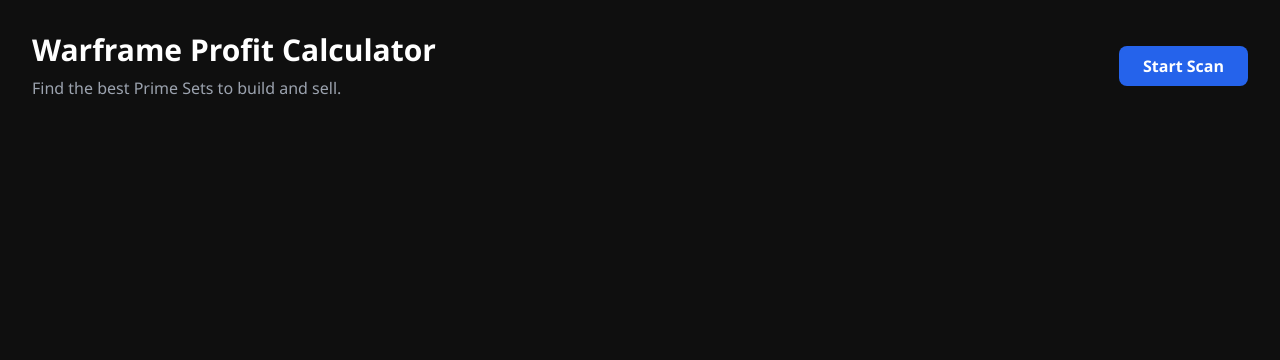
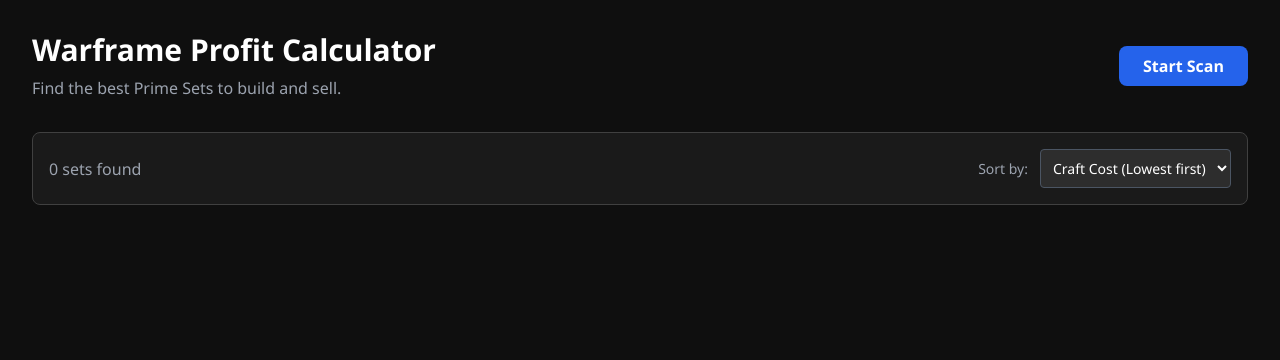
Before and after one commit to qruk1995/warframeliczy, a Flask app: page / in a window 1280 px wide. Shown: the top 360 px of the page. Run offline with Flask 3, Linux system fonts and the light colour scheme; some libraries are stand-ins or nearby versions.

Commit message:
Update index.html

```diff
--- a/templates/index.html
+++ b/templates/index.html
@@ -1,5 +1,6 @@
 <!DOCTYPE html>
 <html lang="en" class="dark">
+
 <head>
     <meta charset="UTF-8">
     <meta name="viewport" content="width=device-width, initial-scale=1.0">
@@ -27,25 +28,30 @@
             color: #e0e0e0;
             font-family: 'Segoe UI', Tahoma, Geneva, Verdana, sans-serif;
         }
+
         .wm-card {
             background-color: #1a1a1a;
             border: 1px solid #333;
             transition: transform 0.2s;
         }
+
         .wm-card:hover {
             transform: translateY(-2px);
             border-color: #666;
         }
+
         .platinum-icon {
             display: inline-block;
             width: 16px;
             height: 16px;
-            background-color: #d1d5db; /* Placeholder for plat icon color */
+            background-color: #d1d5db;
+            /* Placeholder for plat icon color */
             border-radius: 50%;
             margin-right: 4px;
         }
     </style>
 </head>
+
 <body class="min-h-screen p-8">
     <div class="max-w-7xl mx-auto">
         <header class="mb-8 flex justify-between items-center">
@@ -53,11 +59,28 @@
                 <h1 class="text-3xl font-bold text-white mb-2">Warframe Profit Calculator</h1>
                 <p class="text-gray-400">Find the best Prime Sets to build and sell.</p>
             </div>
-            <button onclick="startScan()" id="scanBtn" class="bg-blue-600 hover:bg-blue-700 text-white font-bold py-2 px-6 rounded-lg transition-colors flex items-center">
+            <button onclick="startScan()" id="scanBtn"
+                class="bg-blue-600 hover:bg-blue-700 text-white font-bold py-2 px-6 rounded-lg transition-colors flex items-center">
                 <span id="btnText">Start Scan</span>
-                <div id="spinner" class="hidden ml-2 w-4 h-4 border-2 border-white border-t-transparent rounded-full animate-spin"></div>
+                <div id="spinner"
+                    class="hidden ml-2 w-4 h-4 border-2 border-white border-t-transparent rounded-full animate-spin">
+                </div>
             </button>
         </header>
+
+        <div class="mb-6 flex justify-between items-center bg-gray-900 p-4 rounded-lg border border-gray-700">
+            <span class="text-gray-400 font-medium" id="resultsCount">0 sets found</span>
+            <div class="flex items-center space-x-3">
+                <label for="sortSelect" class="text-gray-400 text-sm">Sort by:</label>
+                <select id="sortSelect" onchange="applySorting()"
+                    class="bg-gray-800 text-white text-sm rounded border border-gray-600 focus:ring-blue-500 focus:border-blue-500 block p-2">
+                    <option value="cost_asc">Craft Cost (Lowest first)</option>
+                    <option value="profit_desc">Profit (Highest first)</option>
+                    <option value="set_price_desc">Set Price (Highest first)</option>
+                    <option value="trades_asc">Trades (Lowest first)</option>
+                </select>
+            </div>
+        </div>
 
         <div id="results" class="grid grid-cols-1 md:grid-cols-2 lg:grid-cols-3 gap-6">
             <!-- Results will be injected here -->
@@ -66,6 +89,7 @@
 
     <script>
         let pollInterval;
+        let allResults = [];
 
         async function startScan() {
             const btn = document.getElementById('scanBtn');
@@ -96,7 +120,10 @@
                 const response = await fetch('/api/results');
                 const data = await response.json();
 
-                renderResults(data.results);
+                if (data.results) {
+                    allResults = data.results;
+                    applySorting();
+                }
 
                 if (data.status === 'idle') {
                     clearInterval(pollInterval);
@@ -117,14 +144,46 @@
             spinner.classList.add('hidden');
         }
 
+        function applySorting() {
+            if (!allResults || allResults.length === 0) {
+                renderResults([]);
+                return;
+            }
+
+            const sortType = document.getElementById('sortSelect').value;
+
+            // Create a copy to sort
+            let sortedResults = [...allResults];
+
+            sortedResults.sort((a, b) => {
+                switch (sortType) {
+                    case 'cost_asc':
+                        return a.cost - b.cost;
+                    case 'profit_desc':
+                        return b.profit - a.profit;
+                    case 'set_price_desc':
+                        return b.set_price - a.set_price;
+                    case 'trades_asc':
+                        return a.trades - b.trades;
+                    default:
+                        return 0; // fallback
+                }
+            });
+
+            renderResults(sortedResults);
+        }
+
         function renderResults(results) {
             const container = document.getElementById('results');
+            const resultsCount = document.getElementById('resultsCount');
+
+            resultsCount.textContent = `${results ? results.length : 0} sets found`;
 
             if (!results || results.length === 0) {
                 // Don't clear if we are just starting and have no results yet,
                 // unless it's finished and really empty (handled by checkResults logic usually)
-                if(!container.hasChildNodes()) {
-                     container.innerHTML = '<p class="text-gray-500 col-span-full text-center">No results found yet. Start a scan!</p>';
+                if (!container.hasChildNodes()) {
+                    container.innerHTML = '<p class="text-gray-500 col-span-full text-center">No results found yet. Start a scan!</p>';
                 }
                 return;
             }
@@ -138,14 +197,18 @@
                         </div>
                     </div>
 
-                    <div class="grid grid-cols-2 gap-4 mb-4 text-sm">
+                    <div class="grid grid-cols-3 gap-2 mb-4 text-sm text-center">
                         <div class="bg-gray-800 p-2 rounded">
-                            <span class="text-gray-500 block">Set Price</span>
+                            <span class="text-gray-500 block text-xs uppercase">Set Price</span>
                             <span class="text-white font-medium">${item.set_price} p</span>
                         </div>
                         <div class="bg-gray-800 p-2 rounded">
-                            <span class="text-gray-500 block">Craft Cost</span>
+                            <span class="text-gray-500 block text-xs uppercase">Craft Cost</span>
                             <span class="text-white font-medium">${item.cost} p</span>
+                        </div>
+                        <div class="bg-gray-800 p-2 rounded">
+                            <span class="text-gray-500 block text-xs uppercase">Trades</span>
+                            <span class="text-white font-medium">${item.trades}</span>
                         </div>
                     </div>
 
@@ -165,4 +228,5 @@
         }
     </script>
 </body>
+
 </html>
```
